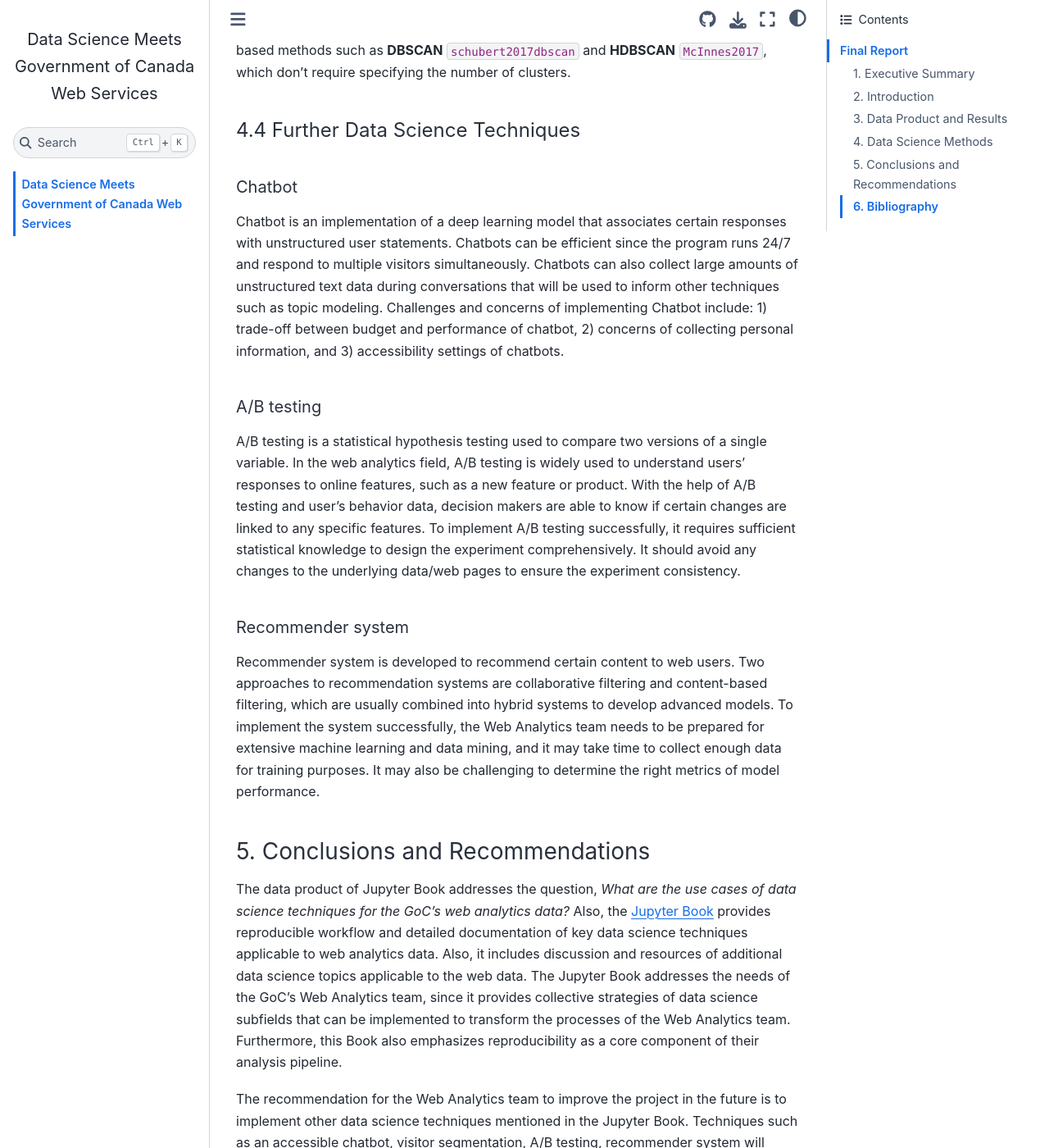
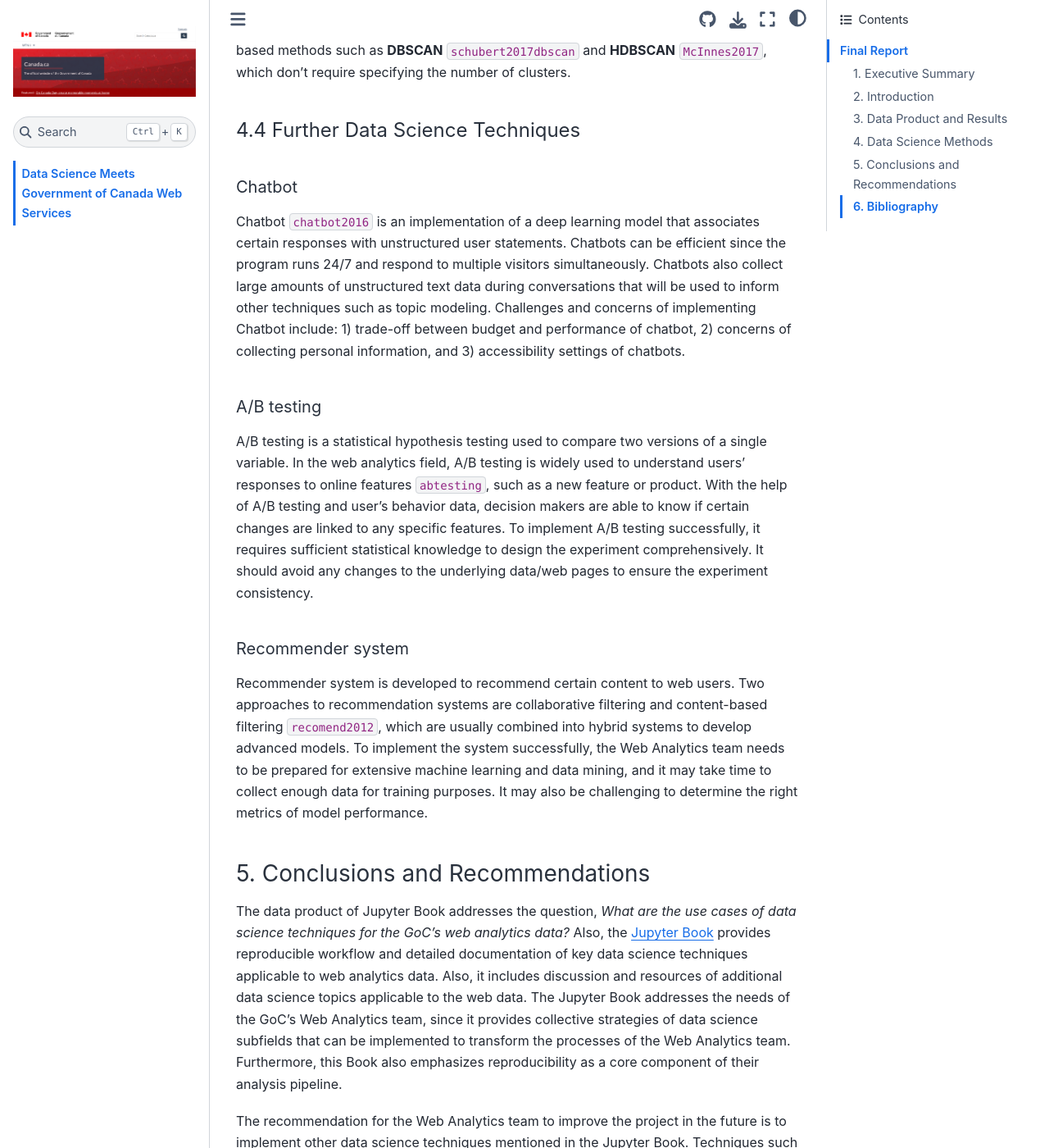
Before and after one commit to deepaksidhu/final-report-Capstone, a Jupyter Book: the page built from final_report.ipynb, in a window 1280 px wide and 1400 px high, scrolled down 6229 px. Shown: the whole window at 82% size. Built offline with Jupyter Book 1.0.4 settings and Sphinx 7.4.7 and the Sphinx Book theme 1.1.4, drawn with Linux system fonts in a browser that asks for light colours; cross-references to code outside the pages are shown as plain code; some of the changed lines change nothing that is shown.

Commit message:
add overview bibs (#9)
* start version

* 1st para

* edit and cut on pred part

* add ts

* add fig and chatbot etc.

* add the link of book

* add pic

* fix image

* change to analytics

* bold words

* intro edit

* edit till data product

* edit ts

* edit prediction

* fix the image size

* edit on topic modelling

* done 4.4 edits

* add ts bib

* change gh url

* modify config

* start on adding refs

* add overview bib

* fix conflicts

```diff
--- a/_config.yml
+++ b/_config.yml
@@ -4,6 +4,7 @@
 title: Data Science Meets Government of Canada Web Services
 author: Anita Li, Deepak Sidhu, Jianru Deng, Sakshi Jain
 logo: img/goc.png
+
 
 # Force re-execution of notebooks on each build.
 # See https://jupyterbook.org/content/execute.html
--- a/_toc.yml
+++ b/_toc.yml
@@ -1,4 +1,2 @@
-# Table of content
-# Learn more at https://jupyterbook.org/customize/toc.html
-#
-- file: final_report
+format: jb-book
+root: final_report
--- a/references.bib
+++ b/references.bib
@@ -185,3 +185,28 @@ edition = "2nd",
   howpublished = {\url{https://github.com/facebook/prophet}},
   commit = {b75844e07c3b09bf3bc383c9d43241c554dd251b}
 }
+
+@book{abtesting,
+  title={A/B Testing: the most powerful way to turn clicks into customers},
+  author={Dan Siroker, Pete Koomen},
+  year={2013},
+  publisher={John Wiley & Sons}
+}
+@online{chatbot2016,
+  author={Laurie Beaver},
+  title={CHATBOTS EXPLAINED: Why businesses should be paying attention to the chatbot revolution},
+  publisher = {Business Insider},
+  year={2016},
+  url={https://www.businessinsider.com/chatbots-explained-why-businesses-should-be-paying-attention-to-the-chatbot-revolution-2016-7?IR=T}
+}
+
+@article{recomend2012,
+  title={A Naïve Recommendation Model for Large Databases},
+  author={Hosein Jafarkarimi1, Alex Tze Hiang Sim, Robab Saadatdoost},
+  journal={IJIET},
+  volume={2},
+  number={3},
+  pages={216--219},
+  year={2012},
+  publisher={}
+}
--- a/requirements.txt
+++ b/requirements.txt
@@ -1,3 +1,3 @@
-jupyter-book==0.10.2
+jupyter-book==0.11.1
 matplotlib
 numpy
```
Also changed, not shown: final_report.ipynb, img/goc.png (added).
